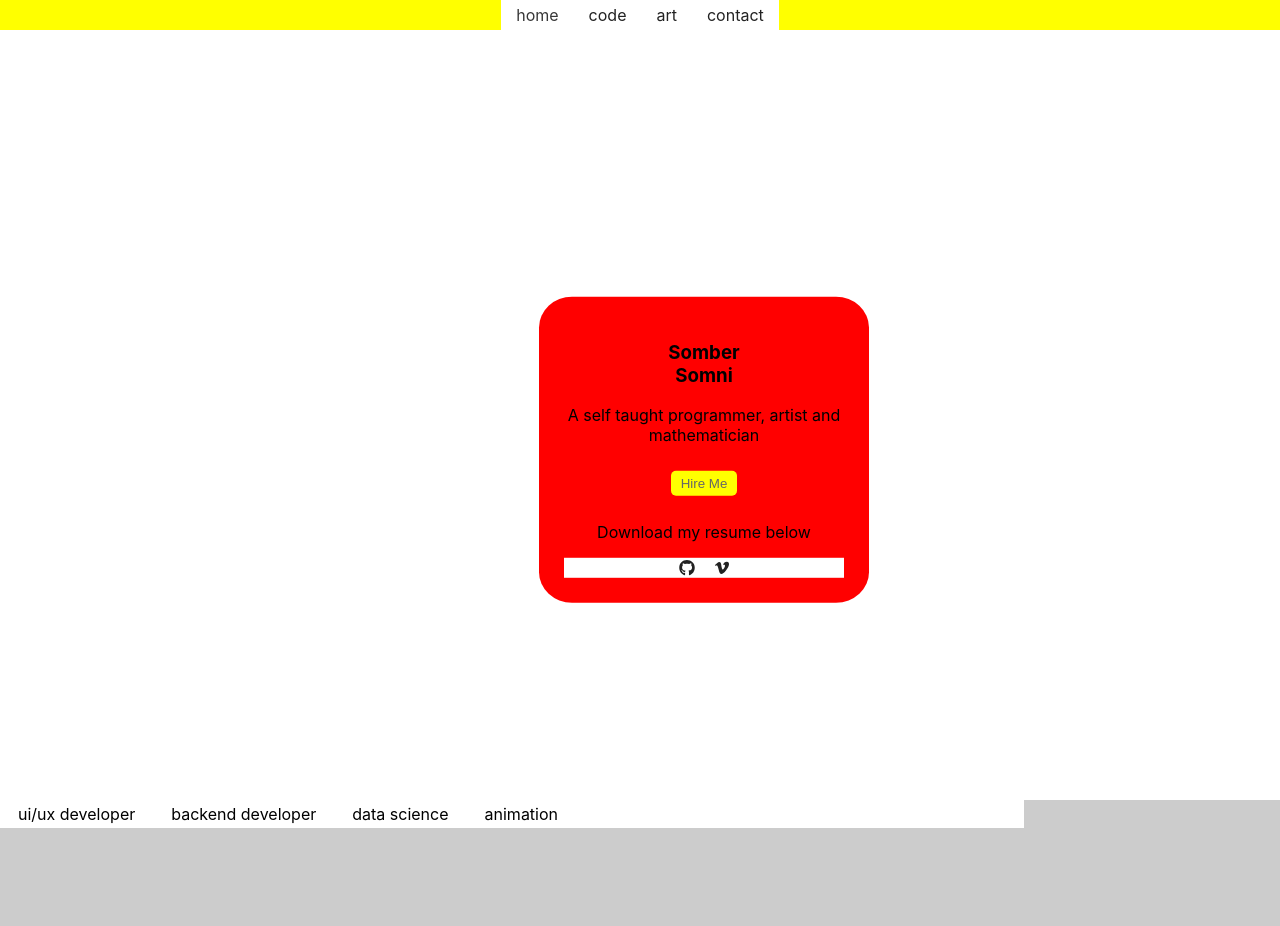
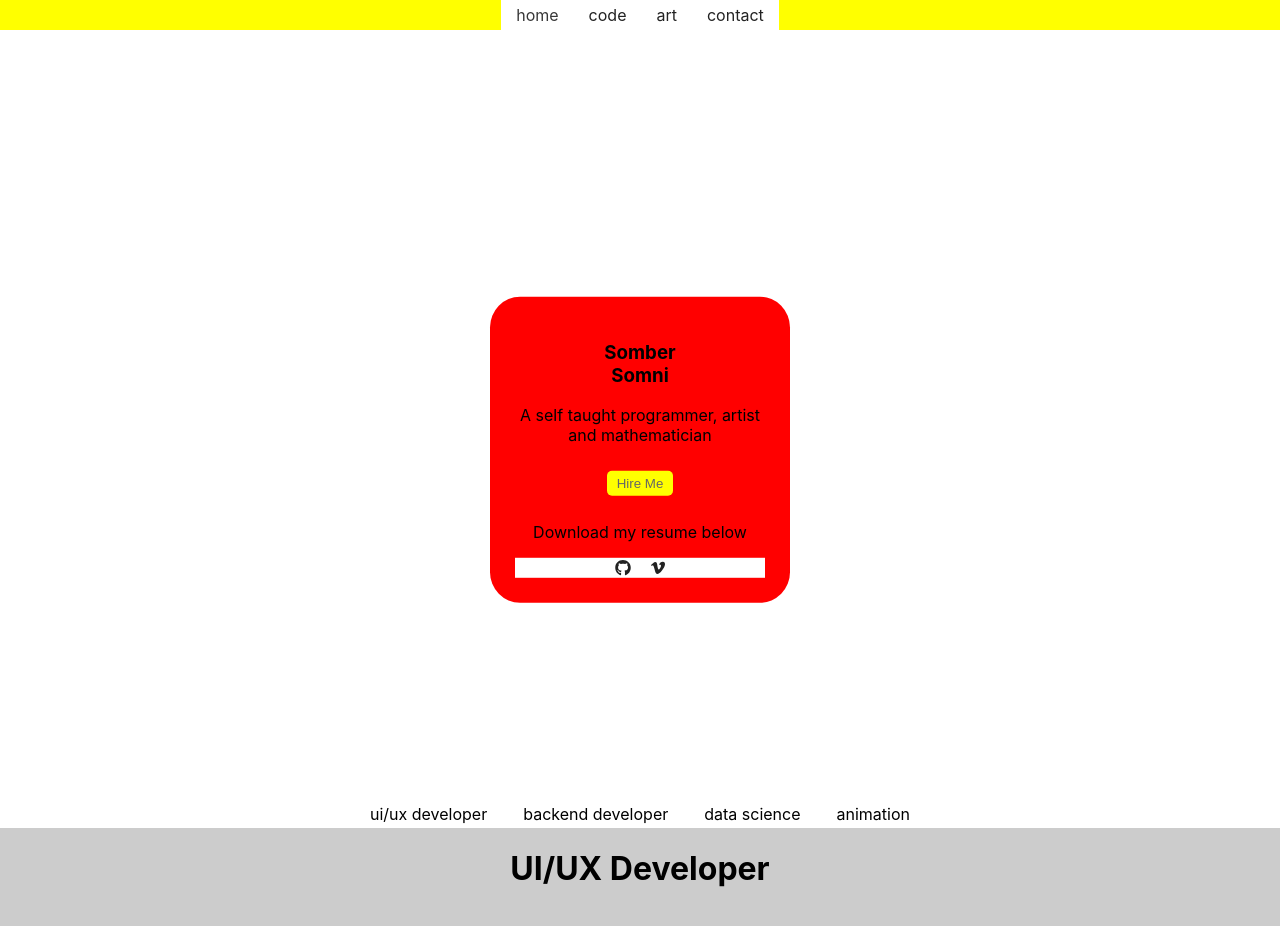
Before and after one commit to sombersomni/portfolio, a React (Create React App) app: page / in a window 1280 px wide. Shown: the top 926 px of the page. Built offline with nearby package versions, Linux system fonts and the light colour scheme; what @fortawesome/pro-light-svg-icons, @fortawesome/pro-regular-svg-icons would draw is missing.

Commit message:
starting skills section

```diff
--- a/src/App.js
+++ b/src/App.js
@@ -4,7 +4,7 @@ import { BrowserRouter as Router, Route, Switch } from 'react-router-dom';
 import Home from './pages/Home.jsx'
 import MainNav from './components/MainNav.jsx';
 import { library } from '@fortawesome/fontawesome-svg-core'
-import { faBracketsCurly, faPencilAlt, faEnvelope, faHomeAlt } from '@fortawesome/pro-regular-svg-icons'
+import { faBracketsCurly, faPencilAlt, faEnvelope, faHomeAlt, faLaptopCode} from '@fortawesome/pro-regular-svg-icons'
 import { faFilePdf } from '@fortawesome/pro-light-svg-icons'
 import { faGithub, faVimeoV } from '@fortawesome/free-brands-svg-icons';
 // import logo from './logo.svg';
@@ -16,6 +16,7 @@ library.add(
   faHomeAlt,
   faGithub,
   faVimeoV,
+  faLaptopCode,
   faFilePdf);
 
 function App() {
--- a/src/components/Feature.jsx
+++ b/src/components/Feature.jsx
@@ -5,13 +5,13 @@ import { FontAwesomeIcon } from '@fortawesome/react-fontawesome';
 import SocialButton from './SocialButton.jsx';
 
 const FeatureContainer = styled.div`
-    width: 280px;
+    width: 250px;
     padding: 25px;
     background: red;
     position: absolute;
     border-radius: 10%;
     top: 50%;
-    left: 55%;
+    left: 50%;
     margin-top: 50px;
     transform: translate(-50%,-50%);
     z-index: 10;
--- a/src/components/SkillFeature.jsx
+++ b/src/components/SkillFeature.jsx
@@ -1,8 +1,17 @@
 import React from 'react';
+import { FontAwesomeIcon } from '@fortawesome/react-fontawesome';
+import styled from 'styled-components';
 
-export default function SkillFeature() {
+const SkillFeatureContainer = styled.div`
+    display: flex;
+    flex-direction: column;
+    align-items: center;
+`;
+export default function SkillFeature({title, icon}) {
     return (
-        <div>
-        </div>
+        <SkillFeatureContainer>
+            <h1>{title}</h1>
+            <FontAwesomeIcon size='8x' icon={['far', icon]} />
+        </SkillFeatureContainer>
     )
 }
--- a/src/components/SkillNav.jsx
+++ b/src/components/SkillNav.jsx
@@ -4,12 +4,11 @@ import styled from 'styled-components';
 import Capsule from './Capsule.jsx';
 
 const SkillNavContainer = styled.div`
-    width: 80vw;
+    width: 100vw;
     background: white;
     display: flex;
     flex-direction: row;
-    jusity-content: center;
-
+    justify-content: center;
 `;
 
 const skills = ['ui/ux developer', 'backend developer', 'data science', 'animation']
@@ -19,6 +18,7 @@ export default function SkillNav() {
             <SkillNavContainer>
                 {skills.map(skill => <Capsule key={skill} label={skill} />)}
             </SkillNavContainer>
+
         </div>
     )
 }
--- a/src/components/Skills.jsx
+++ b/src/components/Skills.jsx
@@ -8,11 +8,17 @@ const SkillContainer = styled.div`
     height: 90vh;
     background: #CCC;
 `;
+
+const skill = {
+    title: 'UI/UX Developer',
+    icon: 'laptop-code',
+
+}
 export default function Skills() {
     return (
         <SkillContainer>
             <SkillNav />
-            <SkillFeature />
+            <SkillFeature {...skill} />
         </SkillContainer>
     )
 }
--- a/src/pages/Home.jsx
+++ b/src/pages/Home.jsx
@@ -9,13 +9,19 @@ import Skills from '../components/Skills.jsx';
 const HomeContainer = styled.div`
     width: 100vw;
     height: 100vh;
+    margin: 0px;
+`;
+
+const FeatureContainer = styled.div`
+    width: 100vw;
+    height: 100vh;
 `;
 export default function Home() {
     return (
         <HomeContainer>
-          <div style={{ width: '100vw', height: '100vh'}}>
+          <FeatureContainer>
             <Feature />
-          </div>
+          </FeatureContainer>
           <Skills />
           <LogoSlider />
         </HomeContainer>
```
